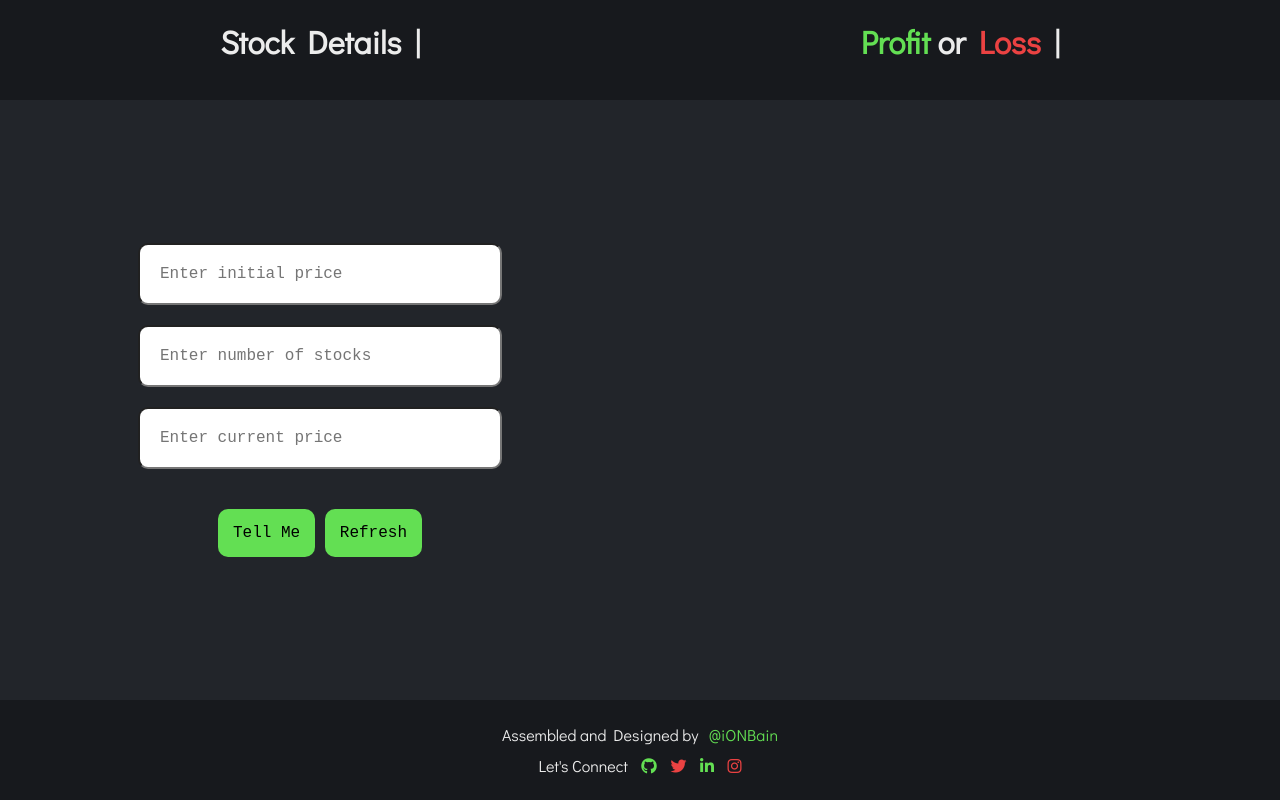
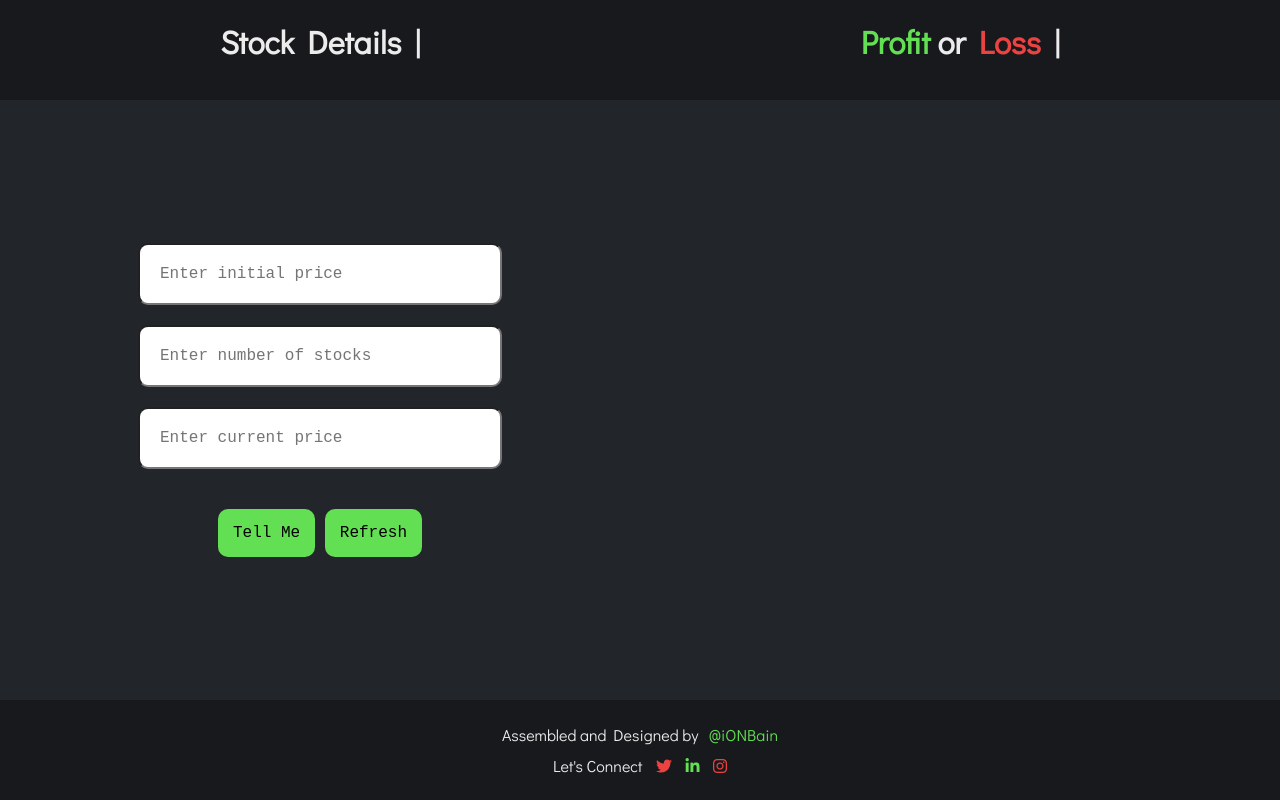
Before and after one commit to iONBain/stocks-tp-ba, a plain HTML site: page index.html in a window 1280 px wide. Drawn offline with Linux system fonts and the light colour scheme; a web font is replaced by a local one.

Commit message:
gitHub: hide

```diff
--- a/index.html
+++ b/index.html
@@ -39,9 +39,9 @@
             <div class="social-links">
                 Let's Connect
 
-                   <a target="_blank" href="https://github.com/iONBain" class="links">
+                   <!-- <a target="_blank" href="https://github.com/iONBain" class="links">
                        <i class="fa-brands fa-github social"></i>
-                   </a>
+                   </a>  -->
                    <a target="_blank" href="https://twitter.com/BAgrawal6" class="links red">
                        <i class="fa-brands fa-twitter social"></i>
                    </a>
```
